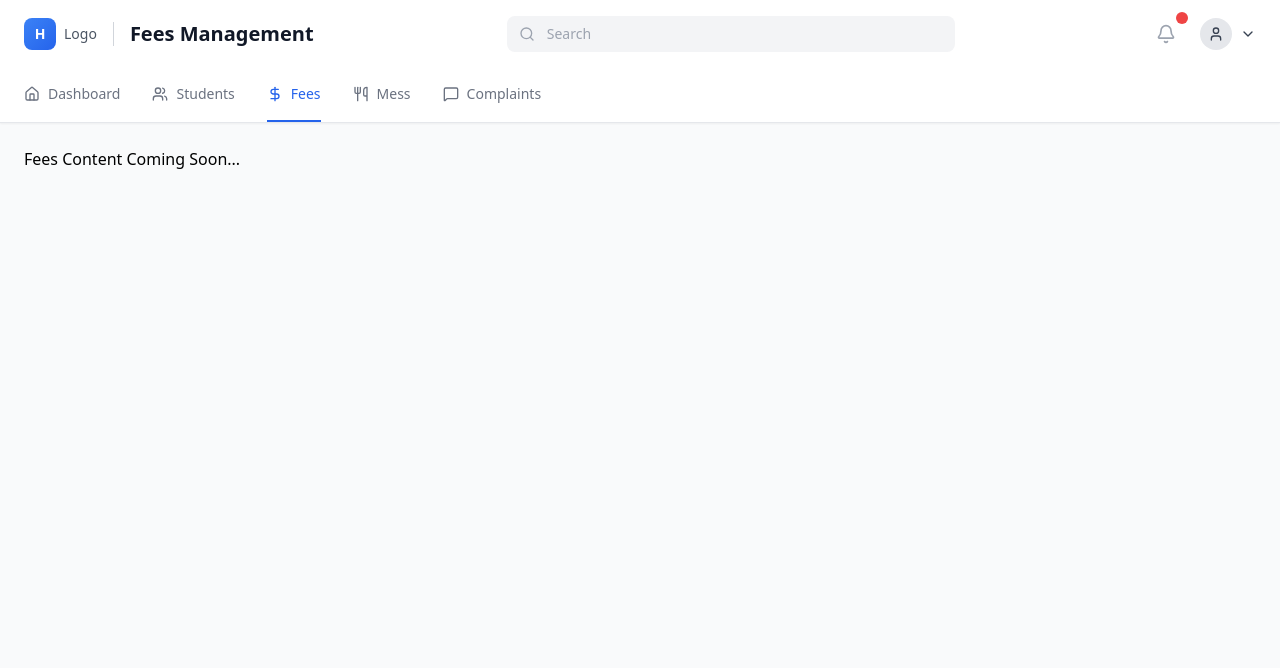
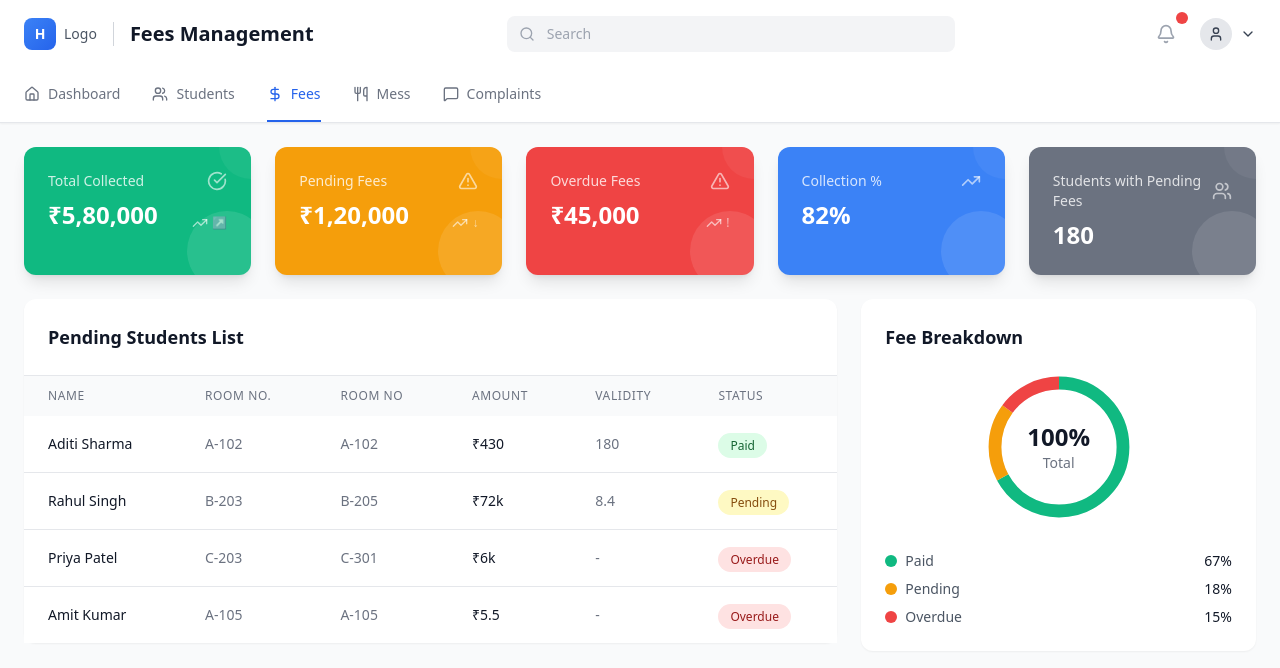
Before and after one commit to Alwin-Johnson/Hostel-Management, a React (Vite) app in the folder frontend/: page /admin/fees in a window 1280 px wide. Shown: the top 668 px of the page. Built offline with nearby package versions, Linux system fonts and the light colour scheme.

Commit message:
new fees

```diff
--- a/frontend/src/components/admin/statscard.tsx
+++ b/frontend/src/components/admin/statscard.tsx
@@ -33,5 +33,4 @@ const StatsCard: React.FC<StatsCardProps> = ({
     </div>
   );
 };
-
 export default StatsCard;
--- a/frontend/src/pages/admin/fees.tsx
+++ b/frontend/src/pages/admin/fees.tsx
@@ -1,199 +1,300 @@
 import React, { useState } from 'react';
-import {
-  Users,
-  TrendingUp,
-  TrendingDown,
-  Calendar,
-  MoreHorizontal,
-  Download,
-  Filter
-} from 'lucide-react';
+import { Users, TrendingUp, AlertTriangle, CheckCircle } from 'lucide-react';
 
-const FeesManagement = () => {
-  // Sample data for the pending students
-  const [pendingStudents] = useState([
-    {
-      id: 1,
-      name: 'Aditi Sharma',
-      roomNo: 'A-102',
-      roomType: 'A-100',
-      hostelNo: 'F603',
-      amount: 430,
-      status: 'paid',
-      visit: 160
-    },
-    {
-      id: 2,
-      name: 'Rahul Singh',
-      roomNo: 'B-203',
-      roomType: 'B-205',
-      hostelNo: '₹22,000',
-      amount: 8.40,
-      status: 'pending',
-      visit: null
-    },
-    {
-      id: 3,
-      name: 'Priya Patel',
-      roomNo: 'C-203',
-      roomType: 'C-301',
-      hostelNo: '₹2,100 Overdue',
-      amount: 8.000,
-      status: 'overdue',
-      visit: null
-    },
-    {
-      id: 4,
-      name: 'Amit Kumar',
-      roomNo: 'A-105',
-      roomType: 'A-105',
-      hostelNo: 8.005,
-      amount: 5.5,
-      status: 'overdue',
-      visit: null
+// StatsCard component
+interface StatsCardProps {
+  title: string;
+  value: string;
+  bgColor: string;
+  textColor?: string;
+  icon?: React.ReactNode;
+  trend?: string;
 }
-  ]);
 
-  const getStatusBadge = (status) => {
-    const statusStyles = {
-      paid: 'bg-green-100 text-green-700 px-2 py-1 rounded-full text-xs font-medium',
-      pending: 'bg-yellow-100 text-yellow-700 px-2 py-1 rounded-full text-xs font-medium',
-      overdue: 'bg-red-100 text-red-700 px-2 py-1 rounded-full text-xs font-medium'
-    };
+const StatsCard: React.FC<StatsCardProps> = ({
+  title,
+  value,
+  bgColor,
+  textColor = "white",
+  icon,
+  trend
+}) => {
+  return (
+    <div
+      className={`rounded-xl p-6 shadow-lg relative overflow-hidden min-h-[120px] flex flex-col justify-between transition-transform hover:scale-105`}
+      style={{ backgroundColor: bgColor }}
+    >
+      {/* Decorative background shapes */}
+      <div className="absolute -right-4 -bottom-4 w-20 h-20 bg-white/10 rounded-full"></div>
+      <div className="absolute -right-8 -top-8 w-16 h-16 bg-white/5 rounded-full"></div>
 
-    return (
-      <span className={statusStyles[status]}>
-        {status.charAt(0).toUpperCase() + status.slice(1)}
-      </span>
+      <div className="relative z-10">
+        <div className="flex items-center justify-between mb-2">
+          <h3 className={`text-sm font-medium text-${textColor}/80`}>
+            {title}
+          </h3>
+          {icon && (
+            <div className={`text-${textColor}/60`}>
+              {icon}
+            </div>
+          )}
+        </div>
+        <div className="flex items-end justify-between">
+          <p className={`text-2xl font-bold text-${textColor}`}>
+            {value}
+          </p>
+          {trend && (
+            <div className="flex items-center space-x-1">
+              <TrendingUp className={`w-4 h-4 text-${textColor}/60`} />
+              <span className={`text-xs text-${textColor}/60`}>{trend}</span>
+            </div>
+          )}
+        </div>
+      </div>
+    </div>
   );
 };
 
+// Fee breakdown chart component
+const FeeBreakdownChart: React.FC = () => {
+  const data = [
+    { label: 'Paid', value: 67, color: '#10B981' },
+    { label: 'Pending', value: 18, color: '#F59E0B' },
+    { label: 'Overdue', value: 15, color: '#EF4444' }
+  ];
+
+  const total = data.reduce((sum, item) => sum + item.value, 0);
+
   return (
-    <div className="min-h-screen bg-gray-50 p-6">
-      {/* Stats Cards Section */}
-      <div className="grid grid-cols-1 md:grid-cols-2 lg:grid-cols-5 gap-6 mb-8">
-        {/* Total Collected */}
-        <div className="bg-gradient-to-br from-green-400 to-green-500 rounded-2xl p-6 text-white relative overflow-hidden">
-          <div className="relative z-10">
-            <h3 className="text-sm font-medium opacity-90 mb-2">Total Collected</h3>
-            <div className="flex items-center justify-between">
-              <span className="text-2xl font-bold">₹5,80,000</span>
-              <TrendingUp className="w-5 h-5 opacity-80" />
-            </div>
-          </div>
-          <div className="absolute -bottom-4 -right-4 w-20 h-20 bg-white bg-opacity-10 rounded-full"></div>
-        </div>
+    <div className="bg-white rounded-xl p-6 shadow-sm">
+      <h3 className="text-lg font-semibold text-gray-900 mb-4">Fee Breakdown</h3>
 
-        {/* Pending Fees */}
-        <div className="bg-gradient-to-br from-yellow-400 to-yellow-500 rounded-2xl p-6 text-white relative overflow-hidden">
-          <div className="relative z-10">
-            <h3 className="text-sm font-medium opacity-90 mb-2">Pending Fees</h3>
-            <div className="flex items-center justify-between">
-              <span className="text-2xl font-bold">₹1,20,000</span>
-              <TrendingDown className="w-5 h-5 opacity-80" />
-            </div>
-          </div>
-          <div className="absolute -bottom-4 -right-4 w-20 h-20 bg-white bg-opacity-10 rounded-full"></div>
-        </div>
+      {/* Donut Chart */}
+      <div className="flex items-center justify-center mb-6">
+        <div className="relative w-40 h-40">
+          <svg className="w-40 h-40 transform -rotate-90" viewBox="0 0 100 100">
+            {/* Background circle */}
+            <circle
+              cx="50"
+              cy="50"
+              r="40"
+              fill="none"
+              stroke="#f3f4f6"
+              strokeWidth="8"
+            />
 
-        {/* Overdue Fees */}
-        <div className="bg-gradient-to-br from-red-400 to-red-500 rounded-2xl p-6 text-white relative overflow-hidden">
-          <div className="relative z-10">
-            <h3 className="text-sm font-medium opacity-90 mb-2">Overdue Fees</h3>
-            <div className="flex items-center justify-between">
-              <span className="text-2xl font-bold">₹45,000</span>
-              <span className="text-lg">!</span>
-            </div>
-          </div>
-          <div className="absolute -bottom-4 -right-4 w-20 h-20 bg-white bg-opacity-10 rounded-full"></div>
-        </div>
+            {/* Data segments */}
+            {data.map((item, index) => {
+              const circumference = 2 * Math.PI * 40;
+              const percentage = item.value / total;
+              const strokeDasharray = `${percentage * circumference} ${circumference}`;
 
-        {/* Collection % */}
-        <div className="bg-gradient-to-br from-blue-400 to-blue-500 rounded-2xl p-6 text-white relative overflow-hidden">
-          <div className="relative z-10">
-            <h3 className="text-sm font-medium opacity-90 mb-2">Collection %</h3>
-            <div className="flex items-center justify-between mb-3">
-              <span className="text-2xl font-bold">82%</span>
-            </div>
-            <div className="flex items-center space-x-2">
-              <div className="w-8 h-8 bg-white bg-opacity-20 rounded-full flex items-center justify-center">
-                <Users className="w-4 h-4" />
-              </div>
-              <span className="text-sm opacity-90">180</span>
+              // Calculate offset for each segment
+              const prevPercentages = data.slice(0, index).reduce((sum, prev) => sum + prev.value / total, 0);
+              const strokeDashoffset = -prevPercentages * circumference;
+
+              return (
+                <circle
+                  key={item.label}
+                  cx="50"
+                  cy="50"
+                  r="40"
+                  fill="none"
+                  stroke={item.color}
+                  strokeWidth="8"
+                  strokeDasharray={strokeDasharray}
+                  strokeDashoffset={strokeDashoffset}
+                  className="transition-all duration-300"
+                />
+              );
+            })}
+          </svg>
+
+          {/* Center text */}
+          <div className="absolute inset-0 flex flex-col items-center justify-center">
+            <span className="text-2xl font-bold text-gray-900">{total}%</span>
+            <span className="text-sm text-gray-500">Total</span>
           </div>
         </div>
       </div>
 
-        {/* Students with Pending Fees */}
-        <div className="bg-gradient-to-br from-gray-400 to-gray-500 rounded-2xl p-6 text-white relative overflow-hidden">
-          <div className="relative z-10">
-            <h3 className="text-sm font-medium opacity-90 mb-2">Students with</h3>
-            <h3 className="text-sm font-medium opacity-90 mb-3">Pending Fees</h3>
+      {/* Legend */}
+      <div className="space-y-2">
+        {data.map((item) => (
+          <div key={item.label} className="flex items-center justify-between">
             <div className="flex items-center space-x-2">
-              <div className="w-8 h-8 bg-white bg-opacity-20 rounded-full flex items-center justify-center">
-                <Users className="w-4 h-4" />
+              <div
+                className="w-3 h-3 rounded-full"
+                style={{ backgroundColor: item.color }}
+              ></div>
+              <span className="text-sm text-gray-600">{item.label}</span>
             </div>
-              <span className="text-xl font-bold">180</span>
+            <span className="text-sm font-medium text-gray-900">{item.value}%</span>
+          </div>
+        ))}
       </div>
     </div>
-        </div>
+  );
+};
+
+// Main Fees component
+const Fees: React.FC = () => {
+  const [students] = useState([
+    {
+      id: 1,
+      name: "Aditi Sharma",
+      roomNo: "A-102",
+      newRoom: "A-102",
+      amount: 430,
+      validity: 180,
+      status: "paid"
+    },
+    {
+      id: 2,
+      name: "Rahul Singh",
+      roomNo: "B-203",
+      newRoom: "B-205",
+      amount: 72000,
+      validity: 8.40,
+      status: "pending"
+    },
+    {
+      id: 3,
+      name: "Priya Patel",
+      roomNo: "C-203",
+      newRoom: "C-301",
+      amount: 6000,
+      validity: null,
+      status: "overdue"
+    },
+    {
+      id: 4,
+      name: "Amit Kumar",
+      roomNo: "A-105",
+      newRoom: "A-105",
+      amount: 5.5,
+      validity: null,
+      status: "overdue"
+    }
+  ]);
+
+  const getStatusBadge = (status: string) => {
+    const baseClasses = "px-3 py-1 rounded-full text-xs font-medium";
+    switch (status) {
+      case 'paid':
+        return `${baseClasses} bg-green-100 text-green-800`;
+      case 'pending':
+        return `${baseClasses} bg-yellow-100 text-yellow-800`;
+      case 'overdue':
+        return `${baseClasses} bg-red-100 text-red-800`;
+      default:
+        return `${baseClasses} bg-gray-100 text-gray-800`;
+    }
+  };
+
+  const formatAmount = (amount: number) => {
+    if (amount >= 1000) {
+      return `₹${(amount / 1000).toFixed(0)}k`;
+    }
+    return `₹${amount}`;
+  };
+
+  return (
+    <div className="space-y-6">
+      {/* Stats Cards */}
+      <div className="grid grid-cols-1 md:grid-cols-2 lg:grid-cols-5 gap-6">
+        <StatsCard
+          title="Total Collected"
+          value="₹5,80,000"
+          bgColor="#10B981"
+          icon={<CheckCircle className="w-5 h-5" />}
+          trend="↗"
+        />
+        <StatsCard
+          title="Pending Fees"
+          value="₹1,20,000"
+          bgColor="#F59E0B"
+          icon={<AlertTriangle className="w-5 h-5" />}
+          trend="↓"
+        />
+        <StatsCard
+          title="Overdue Fees"
+          value="₹45,000"
+          bgColor="#EF4444"
+          icon={<AlertTriangle className="w-5 h-5" />}
+          trend="!"
+        />
+        <StatsCard
+          title="Collection %"
+          value="82%"
+          bgColor="#3B82F6"
+          icon={<TrendingUp className="w-5 h-5" />}
+        />
+        <StatsCard
+          title="Students with Pending Fees"
+          value="180"
+          bgColor="#6B7280"
+          icon={<Users className="w-5 h-5" />}
+        />
       </div>
 
+      {/* Main Content Grid */}
       <div className="grid grid-cols-1 lg:grid-cols-3 gap-6">
         {/* Pending Students List */}
-        <div className="lg:col-span-2 bg-white rounded-2xl shadow-sm">
-          <div className="p-6 border-b border-gray-100">
-            <div className="flex items-center justify-between">
+        <div className="lg:col-span-2">
+          <div className="bg-white rounded-xl shadow-sm">
+            <div className="p-6 border-b border-gray-200">
               <h2 className="text-lg font-semibold text-gray-900">Pending Students List</h2>
-              <div className="flex items-center space-x-3">
-                <button className="p-2 text-gray-400 hover:text-gray-600 transition-colors">
-                  <Filter className="w-4 h-4" />
-                </button>
-                <button className="p-2 text-gray-400 hover:text-gray-600 transition-colors">
-                  <Download className="w-4 h-4" />
-                </button>
-                <button className="p-2 text-gray-400 hover:text-gray-600 transition-colors">
-                  <MoreHorizontal className="w-4 h-4" />
-                </button>
-              </div>
-            </div>
             </div>
 
             <div className="overflow-x-auto">
               <table className="w-full">
-              <thead>
-                <tr className="bg-gray-50">
-                  <th className="text-left py-3 px-6 text-xs font-medium text-gray-500 uppercase tracking-wider">Name</th>
-                  <th className="text-left py-3 px-6 text-xs font-medium text-gray-500 uppercase tracking-wider">Room No.</th>
-                  <th className="text-left py-3 px-6 text-xs font-medium text-gray-500 uppercase tracking-wider">Room Type</th>
-                  <th className="text-left py-3 px-6 text-xs font-medium text-gray-500 uppercase tracking-wider">Hostel No.</th>
-                  <th className="text-left py-3 px-6 text-xs font-medium text-gray-500 uppercase tracking-wider">Amount</th>
-                  <th className="text-left py-3 px-6 text-xs font-medium text-gray-500 uppercase tracking-wider">Status</th>
+                <thead className="bg-gray-50">
+                  <tr>
+                    <th className="px-6 py-3 text-left text-xs font-medium text-gray-500 uppercase tracking-wider">
+                      Name
+                    </th>
+                    <th className="px-6 py-3 text-left text-xs font-medium text-gray-500 uppercase tracking-wider">
+                      Room No.
+                    </th>
+                    <th className="px-6 py-3 text-left text-xs font-medium text-gray-500 uppercase tracking-wider">
+                      Room No
+                    </th>
+                    <th className="px-6 py-3 text-left text-xs font-medium text-gray-500 uppercase tracking-wider">
+                      Amount
+                    </th>
+                    <th className="px-6 py-3 text-left text-xs font-medium text-gray-500 uppercase tracking-wider">
+                      Validity
+                    </th>
+                    <th className="px-6 py-3 text-left text-xs font-medium text-gray-500 uppercase tracking-wider">
+                      Status
+                    </th>
                   </tr>
                 </thead>
-              <tbody className="divide-y divide-gray-100">
-                {pendingStudents.map((student) => (
+                <tbody className="bg-white divide-y divide-gray-200">
+                  {students.map((student) => (
                     <tr key={student.id} className="hover:bg-gray-50 transition-colors">
-                    <td className="py-4 px-6">
-                      <div className="text-sm font-medium text-gray-900">{student.name}</div>
+                      <td className="px-6 py-4 whitespace-nowrap">
+                        <div className="text-sm font-medium text-gray-900">
+                          {student.name}
+                        </div>
                       </td>
-                    <td className="py-4 px-6">
-                      <div className="text-sm text-gray-600">{student.roomNo}</div>
+                      <td className="px-6 py-4 whitespace-nowrap text-sm text-gray-500">
+                        {student.roomNo}
                       </td>
-                    <td className="py-4 px-6">
-                      <div className="text-sm text-gray-600">{student.roomType}</div>
+                      <td className="px-6 py-4 whitespace-nowrap text-sm text-gray-500">
+                        {student.newRoom}
                       </td>
-                    <td className="py-4 px-6">
-                      <div className="text-sm text-gray-600">{student.hostelNo}</div>
+                      <td className="px-6 py-4 whitespace-nowrap text-sm text-gray-900 font-medium">
+                        {formatAmount(student.amount)}
                       </td>
-                    <td className="py-4 px-6">
-                      <div className="text-sm font-medium text-gray-900">{student.amount}</div>
-                      {student.visit && (
-                        <div className="text-xs text-gray-500">{student.visit}</div>
-                      )}
+                      <td className="px-6 py-4 whitespace-nowrap text-sm text-gray-500">
+                        {student.validity || '-'}
                       </td>
-                    <td className="py-4 px-6">
-                      {getStatusBadge(student.status)}
+                      <td className="px-6 py-4 whitespace-nowrap">
+                        <span className={getStatusBadge(student.status)}>
+                          {student.status.charAt(0).toUpperCase() + student.status.slice(1)}
+                        </span>
                       </td>
                     </tr>
                   ))}
@@ -201,129 +302,15 @@ const FeesManagement = () => {
               </table>
             </div>
           </div>
-
-        {/* Right Column - Charts */}
-        <div className="space-y-6">
-          {/* Paid Chart */}
-          <div className="bg-white rounded-2xl shadow-sm p-6">
-            <h3 className="text-lg font-semibold text-gray-900 mb-6">Paid Chart</h3>
-
-            {/* Legend */}
-            <div className="flex items-center justify-center space-x-6 mb-6">
-              <div className="flex items-center space-x-2">
-                <div className="w-3 h-3 bg-green-400 rounded"></div>
-                <span className="text-sm text-gray-600">Paid</span>
-              </div>
-              <div className="flex items-center space-x-2">
-                <div className="w-3 h-3 bg-yellow-400 rounded"></div>
-                <span className="text-sm text-gray-600">Pending</span>
-              </div>
-              <div className="flex items-center space-x-2">
-                <div className="w-3 h-3 bg-red-400 rounded"></div>
-                <span className="text-sm text-gray-600">Due</span>
-              </div>
         </div>
 
-            {/* Simple Bar Chart */}
-            <div className="flex items-end justify-center space-x-3 h-32">
-              <div className="flex flex-col items-center">
-                <div className="w-8 h-24 bg-green-400 rounded-t"></div>
-                <span className="text-xs text-gray-500 mt-2">Paid</span>
-              </div>
-              <div className="flex flex-col items-center">
-                <div className="w-8 h-16 bg-yellow-400 rounded-t"></div>
-                <span className="text-xs text-gray-500 mt-2">Pending</span>
-              </div>
-              <div className="flex flex-col items-center">
-                <div className="w-8 h-12 bg-red-400 rounded-t"></div>
-                <span className="text-xs text-gray-500 mt-2">Due</span>
-              </div>
-            </div>
-          </div>
-
-          {/* Fee Breakdown - Donut Chart */}
-          <div className="bg-white rounded-2xl shadow-sm p-6">
-            <h3 className="text-lg font-semibold text-gray-900 mb-6">Fee Breakdown</h3>
-
-            <div className="flex items-center justify-center mb-4">
-              {/* Simple Donut Chart Representation */}
-              <div className="relative w-24 h-24">
-                <svg className="w-24 h-24 transform -rotate-90" viewBox="0 0 100 100">
-                  {/* Background circle */}
-                  <circle
-                    cx="50"
-                    cy="50"
-                    r="40"
-                    stroke="#f3f4f6"
-                    strokeWidth="8"
-                    fill="transparent"
-                  />
-                  {/* Green segment (60%) */}
-                  <circle
-                    cx="50"
-                    cy="50"
-                    r="40"
-                    stroke="#34d399"
-                    strokeWidth="8"
-                    fill="transparent"
-                    strokeDasharray="150.8 251.2"
-                    strokeDashoffset="0"
-                  />
-                  {/* Yellow segment (25%) */}
-                  <circle
-                    cx="50"
-                    cy="50"
-                    r="40"
-                    stroke="#fbbf24"
-                    strokeWidth="8"
-                    fill="transparent"
-                    strokeDasharray="62.8 339.2"
-                    strokeDashoffset="-150.8"
-                  />
-                  {/* Red segment (15%) */}
-                  <circle
-                    cx="50"
-                    cy="50"
-                    r="40"
-                    stroke="#f87171"
-                    strokeWidth="8"
-                    fill="transparent"
-                    strokeDasharray="37.7 364.3"
-                    strokeDashoffset="-213.6"
-                  />
-                </svg>
-              </div>
-            </div>
-
-            {/* Breakdown percentages */}
-            <div className="space-y-3">
-              <div className="flex items-center justify-between">
-                <div className="flex items-center space-x-2">
-                  <div className="w-3 h-3 bg-green-400 rounded"></div>
-                  <span className="text-sm text-gray-600">Paid</span>
-                </div>
-                <span className="text-sm font-medium">60%</span>
-              </div>
-              <div className="flex items-center justify-between">
-                <div className="flex items-center space-x-2">
-                  <div className="w-3 h-3 bg-yellow-400 rounded"></div>
-                  <span className="text-sm text-gray-600">Pending</span>
-                </div>
-                <span className="text-sm font-medium">25%</span>
-              </div>
-              <div className="flex items-center justify-between">
-                <div className="flex items-center space-x-2">
-                  <div className="w-3 h-3 bg-red-400 rounded"></div>
-                  <span className="text-sm text-gray-600">Overdue</span>
-                </div>
-                <span className="text-sm font-medium">15%</span>
-              </div>
-            </div>
-          </div>
+        {/* Right Side Charts */}
+        <div className="space-y-6">
+          <FeeBreakdownChart />
         </div>
       </div>
     </div>
   );
 };
 
-export default FeesManagement;
+export default Fees;
--- a/frontend/src/routes/appRoutes.tsx
+++ b/frontend/src/routes/appRoutes.tsx
@@ -2,14 +2,11 @@ import React from 'react';
 import { Routes, Route, Navigate } from 'react-router-dom';
 import AdminLayout from '../layouts/adminlayout';
 import Dashboard from '../pages/admin/dashboard';
+import Fees from '../pages/admin/fees'; // Import the new Fees component
 
 // Simple test components for now
 function AdminStudents(): JSX.Element {
   return <div>Students Content Coming Soon...</div>;
-}
-
-function AdminFees(): JSX.Element {
-  return <div>Fees Content Coming Soon...</div>;
 }
 
 function AdminMess(): JSX.Element {
@@ -35,7 +32,7 @@ const AppRoutes = () => {
       } />
       <Route path="/admin/fees" element={
         <AdminLayout pageTitle="Fees Management">
-          <AdminFees />
+          <Fees />
         </AdminLayout>
       } />
       <Route path="/admin/mess" element={
```
Lines whose indentation alone changed are shown as unchanged.
